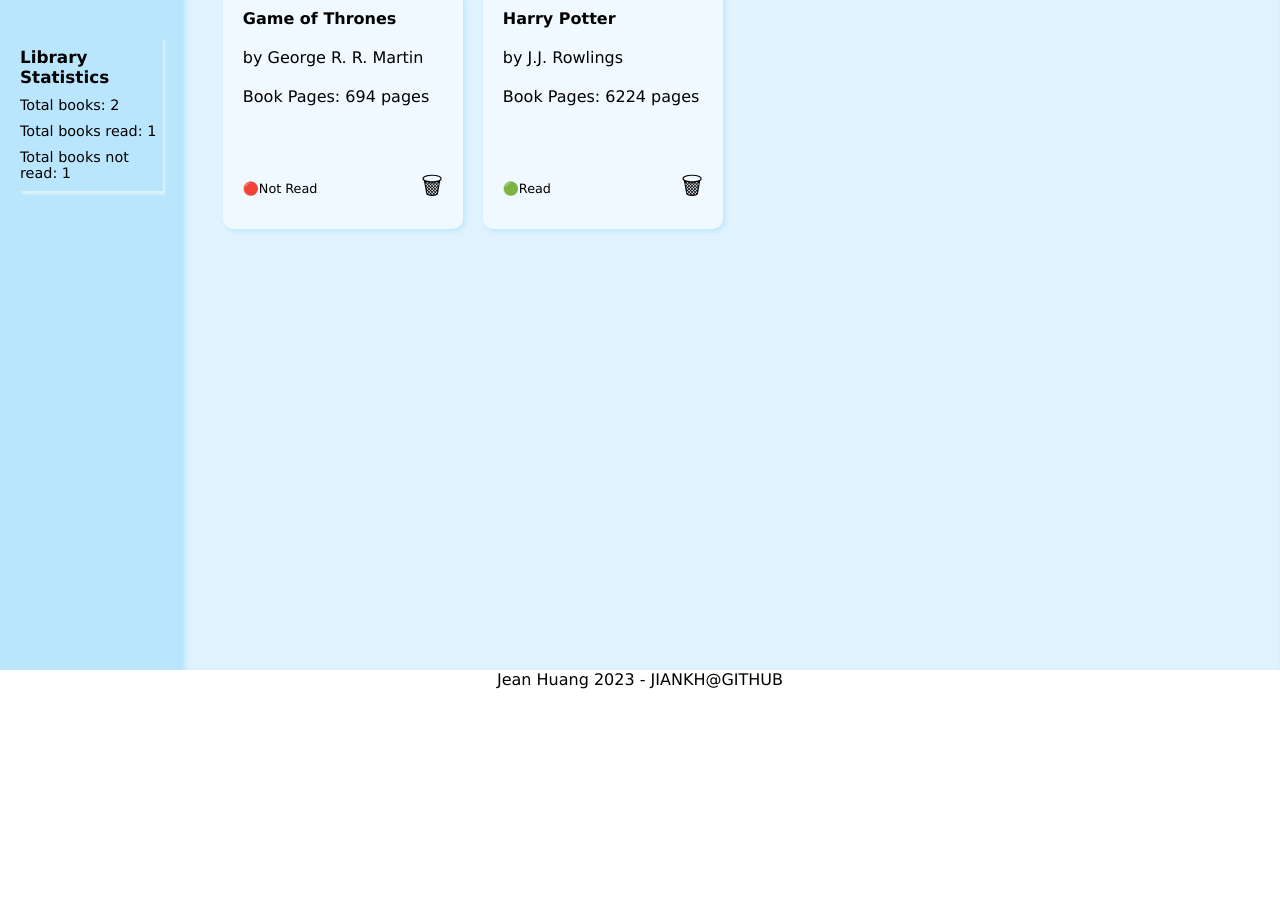
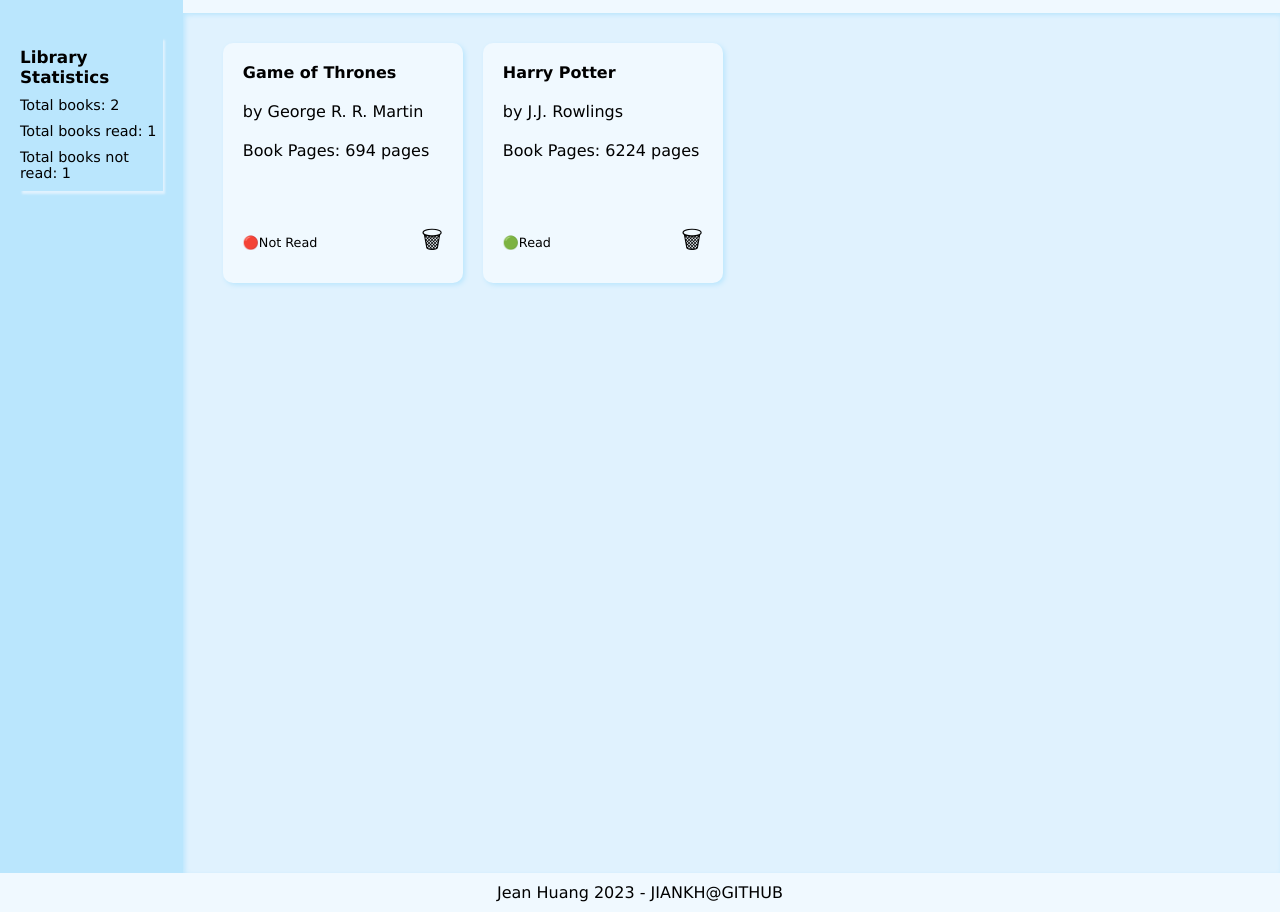
Before and after one commit to jiankh/libraryProject, a plain HTML site: page index.html in a window 1280 px wide. Shown: the part 130-1042 px from the top of the page. Before the commit the page ends 819 px from the top, so only its background shows below. Drawn offline with Linux system fonts and the light colour scheme.

Commit message:
changing the height of the document, attempting to fix the issue with the height and the footer

```diff
--- a/style.css
+++ b/style.css
@@ -10,17 +10,21 @@
     --light-color:#f0f9ff;
     --contrast-color: #fdd1ba;
 }
-
 body{
     display: flex;
     flex-direction: column;
-    height:100vh;
+}
+
+.body {
+    display: flex;
+    flex-direction: column;
+    height: 100vh;
 }
 
 .container {
     display: grid;
-    grid-template: 1fr 8fr / 1fr 6fr;
-    height: 100vh;
+    grid-template: 1fr 6fr / 1fr 6fr;
+
 }
 
 /* HEADER */
@@ -68,6 +72,8 @@
     flex-wrap: wrap;
     gap: 20px;
     box-shadow: 2px 2px 5px inset var(--dark-color);
+    flex-grow: 1;
+    min-height: 100vh;
 }
 
 .card {
@@ -114,15 +120,10 @@
 
 
 
-
-
-
-
-
-
 /* FOOTER */
 .footer {
-    display: flex;
-    justify-content: center;
-    flex-grow: 0;
-}
+
+    background-color: var(--light-color);
+    text-align: center;
+    padding: 10px 0;
+  }
```
